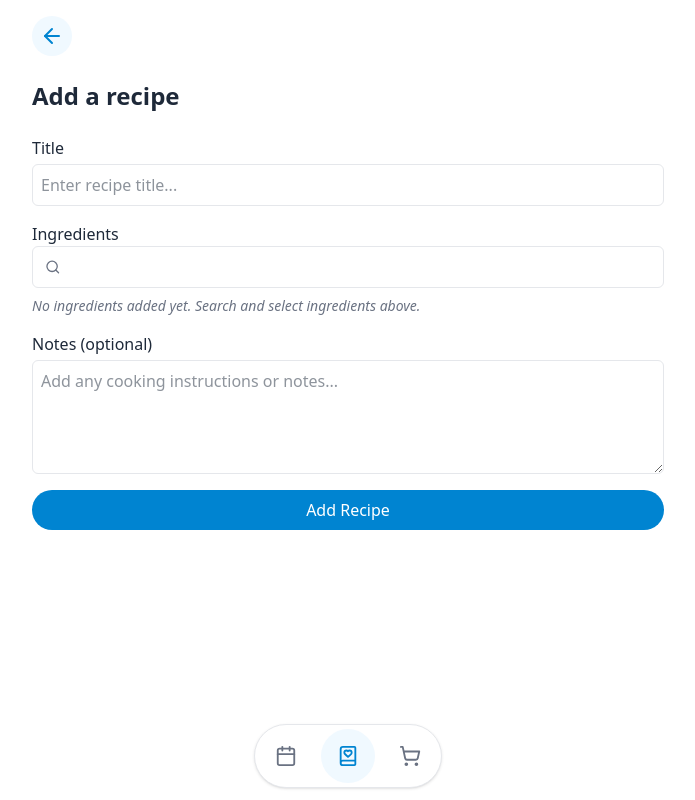
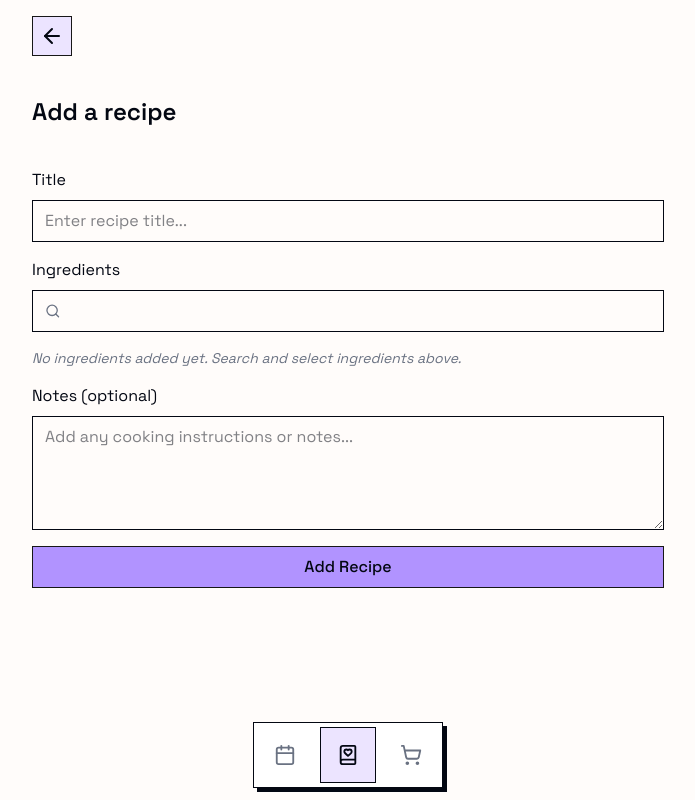
Before and after one commit to lylapitajen/meal-planning-app, a SvelteKit app: page /recipes/add-recipe in a window 1280 px wide. Shown: the whole page, without its empty margins (292-987 px from the left). Built offline with nearby package versions, Linux system fonts and the light colour scheme.

Commit message:
general design direction change to a more toned-down neobrutalistic design and styling tidy

```diff
--- a/src/app.css
+++ b/src/app.css
@@ -73,23 +73,24 @@
 } */
 
 @theme inline {
+  --color-brand-accent: #b193ff;
+  --color-brand-accent-light: #ece4ff;
   /* BACKGROUNDS */
-  --color-bg-default: var(--color-white);
-  --color-bg-accent: var(--color-sky-600);
-  --color-bg-accent-light: var(--color-sky-50);
-  --color-bg-negative: var(--color-red-700);
-  --color-bg-negative-light: var(--color-red-50);
+  --color-bg-default: #fffcfa;
+  --color-bg-elevated: #fff;
+  --color-bg-negative: #ff4a4a;
+  --color-bg-negative-light: #ffc9c9;
   /* FOREGROUNDS */
-  --color-fg-default: var(--color-gray-800);
+  --color-fg-default: var(--color-gray-950);
   --color-fg-secondary: var(--color-gray-700);
   --color-fg-tertiary: var(--color-gray-500);
-  --color-fg-accent: var(--color-sky-600);
-  --color-fg-negative: var(--color-red-700);
-  --color-fg-onAccent: var(--color-white);
-  --color-fg-onNegative: var(--color-white);
+  --color-fg-negative: #cc3b3b;
 
   /* BORDERS */
-  --color-border-default: var(--color-gray-200);
+  --color-border-default: var(--color-gray-950);
+
+  /* SHADOWS */
+  --shadow-harsh: 4px 4px var(--color-gray-950);
 
   /* SHADCN DEFAULT TOKENS */
   --radius-sm: calc(var(--radius) - 4px);
@@ -135,6 +136,7 @@
   }
   body {
     @apply bg-bg-default text-fg-default;
+    font-family: 'Space Grotesk', sans-serif;
   }
 }
 
@@ -143,7 +145,7 @@ h1 {
 }
 
 .main-container {
-  @apply flex flex-col gap-6 px-5 py-4;
+  @apply flex flex-col gap-10 px-5 py-4;
 }
 
 @layer components {
@@ -153,7 +155,7 @@ h1 {
 
   input,
   textarea {
-    @apply border border-border-default py-2 px-3 rounded-sm;
+    @apply border border-border-default py-2 px-3;
   }
 
   textarea {
--- a/src/lib/components/Button.svelte
+++ b/src/lib/components/Button.svelte
@@ -9,13 +9,6 @@
     className?: string;
     destructive?: boolean;
   };
-
-  // type ButtonProps = {
-  //   disabled?: boolean;
-  //   onclick?: Function;
-  //   children: any;
-  //   type: HTMLButtonElement['type'];
-  // };
 
   let {
     variant = 'primary',
@@ -37,26 +30,26 @@
   @reference "../../app.css";
 
   button {
-    @apply py-2 px-4 rounded-full inline-flex gap-1 font-medium justify-center items-center cursor-pointer [&>svg]:size-3.5;
+    @apply border border-neutral-900 py-2 px-4 inline-flex gap-1 font-medium justify-center items-center cursor-pointer [&>svg]:size-3.5;
   }
-  /* COLOR VARIANTS */
+  /* TYPE VARIANTS */
 
   .primary {
-    @apply bg-bg-accent text-fg-onAccent;
+    @apply bg-brand-accent text-fg-default;
   }
   .primary.destructive {
-    @apply bg-bg-negative text-fg-onNegative;
+    @apply bg-bg-negative text-fg-default;
   }
 
   .secondary {
-    @apply text-fg-accent bg-bg-accent-light;
+    @apply text-fg-default bg-brand-accent-light;
   }
   .secondary.destructive {
-    @apply bg-bg-negative-light text-fg-negative;
+    @apply bg-bg-negative-light text-fg-default;
   }
 
   .tertiary {
-    @apply bg-white text-fg-accent;
+    @apply bg-white text-brand-accent border-none!;
   }
   .tertiary.destructive {
     @apply text-fg-negative;
--- /dev/null
+++ b/src/lib/components/FallbackImage.svelte
@@ -0,0 +1,7 @@
+<script lang="ts">
+  import { CookingPot } from '@lucide/svelte';
+
+  let { className }: { className: string } = $props();
+</script>
+
+<div class="flex items-center justify-center bg-green-100 {className}"><CookingPot /></div>
--- a/src/lib/components/Nav.svelte
+++ b/src/lib/components/Nav.svelte
@@ -21,7 +21,7 @@
   ];
   $inspect(page);
 
-  const activeClass = 'bg-bg-accent-light text-fg-accent';
+  const activeClass = 'bg-brand-accent-light text-fg-default border border-border-default';
   const inactiveClass = 'text-fg-tertiary';
 
   const checkActive = (href: string) => {
@@ -37,11 +37,11 @@
 </script>
 
 <nav
-  class="flex gap-2 items-center p-1 rounded-full bg-bg-default shadow-sm border border-border-default fixed bottom-3 left-1/2 -translate-x-1/2"
+  class="flex gap-2 items-center p-1 bg-white shadow-harsh border border-border-default fixed bottom-3 left-1/2 -translate-x-1/2"
 >
   {#each navItems as { icon, href }}
     {@const Icon = icon}
-    <a {href} class="p-4 rounded-full {checkActive(href)}">
+    <a {href} class="p-4 {checkActive(href)}">
       <Icon size={22} />
     </a>
   {/each}
--- a/src/lib/components/RecipeCard.svelte
+++ b/src/lib/components/RecipeCard.svelte
@@ -2,17 +2,20 @@
   import type { Recipe } from '$lib/types';
   import { displayIngredientsInfo } from '$lib/utils';
   import { strapiImageUrl } from '$lib/utils';
+  import { CookingPot } from '@lucide/svelte';
+  import FallbackImage from './FallbackImage.svelte';
 
   let { id, title, ingredients, images, slug }: Recipe = $props();
   let thumbnail = $derived(images?.[0]);
 </script>
 
-<a href="/recipes/{slug}" class="flex gap-4 p-4 rounded-lg border border-border-default items-center shadow-2xs">
-  <!--TODO:Create a fallback image/icon -->
+<a href="/recipes/{slug}" class="flex items-center gap-4 pb-6 border-b border-neutral-900 items-centerß">
+  {#if thumbnail}
+    <img src={strapiImageUrl(thumbnail)} alt="Recipe" class="h-20! w-20! border border-neutral-900 object-cover" />
+  {:else}
+    <FallbackImage className="h-20 w-20" />
+  {/if}
 
-  {#if thumbnail}
-    <img src={strapiImageUrl(thumbnail)} alt="Recipe" class="h-16! w-16! rounded object-cover" />
-  {/if}
   <div>
     <h2 class="text-lg text-fg-default font-semibold">{title}</h2>
     <p class="text-fg-tertiary">{displayIngredientsInfo(ingredients, true)}</p>
--- a/src/lib/components/SearchBar.svelte
+++ b/src/lib/components/SearchBar.svelte
@@ -56,14 +56,14 @@
 </script>
 
 <div class="relative">
-  <div class="flex gap-1 items-center justify-start border border-border-default py-2 px-3 rounded-sm">
+  <div class="flex gap-1 items-center justify-start border border-border-default py-2 px-3">
     <Search class="size-4 text-fg-tertiary" />
     <input class="border-0 outline-0 w-full p-0" type="text" bind:value={searchValue} />
   </div>
   {#if searchValue.length >= 3}
     <!--TODO:Create a reusable menu component -->
     <div
-      class="absolute flex flex-col p-1 mt-1 rounded-sm border border-border-default shadow-sm w-full bg-bg-default z-10 max-h-64 overflow-y-auto"
+      class="absolute flex flex-col p-1 mt-1 border border-border-default shadow-harsh w-full bg-bg-elevated z-10 max-h-64 overflow-y-auto"
     >
       {#if loading}
         <span class="py-2 px-3 text-fg-tertiary italic">Searching...</span>
--- a/src/routes/+layout.svelte
+++ b/src/routes/+layout.svelte
@@ -8,6 +8,9 @@
 
 <svelte:head>
   <link rel="icon" href={favicon} />
+  <link rel="preconnect" href="https://fonts.googleapis.com" />
+  <link rel="preconnect" href="https://fonts.gstatic.com" crossorigin="anonymous" />
+  <link href="https://fonts.googleapis.com/css2?family=Space+Grotesk:wght@300..700&display=swap" rel="stylesheet" />
 </svelte:head>
 
 <div class="md:max-w-2xl mx-auto bg-bg-default min-h-screen text-fg-default">
--- a/src/routes/recipes/+page.svelte
+++ b/src/routes/recipes/+page.svelte
@@ -14,7 +14,7 @@
     <h1>Recipes</h1>
     <Button onclick={() => goto('/recipes/add-recipe')}><Plus />New recipe</Button>
   </div>
-  <div class="flex flex-col gap-2">
+  <div class="flex flex-col gap-6">
     {#each data.recipes as recipe}
       <RecipeCard {...recipe} />
     {/each}
--- a/src/routes/recipes/[slug]/+page.svelte
+++ b/src/routes/recipes/[slug]/+page.svelte
@@ -4,6 +4,7 @@
   import Button from '$lib/components/Button.svelte';
   import { ArrowLeft, Pencil, Plus, Trash } from '@lucide/svelte';
   import { strapiImageUrl } from '$lib/utils.js';
+  import FallbackImage from '$lib/components/FallbackImage.svelte';
 
   let { data } = $props();
   let { title, ingredients, images, notes } = $derived(data.recipe);
@@ -16,18 +17,17 @@
   <Button variant="secondary" className="absolute top-5 left-5" iconOnly onclick={() => goto('/recipes')}>
     <ArrowLeft />
   </Button>
-  <!--TODO:Create a fallback image/icon -->
+  <div class="h-72">
+    {#if thumbnail}
+      <img src={strapiImageUrl(thumbnail)} alt={thumbnail.alternativeText} class="w-full h-full object-cover" />
+    {:else}
+      <FallbackImage className="w-full h-full" />
+    {/if}
+  </div>
 
-  {#if thumbnail}
-    <img
-      src={strapiImageUrl(thumbnail)}
-      alt={thumbnail.alternativeText}
-      class="rounded-b-xl h-72 w-full object-cover"
-    />
-  {/if}
   <!-- Recipe info -->
   <div
-    class="p-3 flex flex-col gap-1 items-center bg-bg-default border border-border-default rounded-md shadow-sm w-[90%] mx-auto absolute -bottom-16 left-1/2 -translate-x-1/2"
+    class="p-3 flex flex-col gap-1 items-center bg-bg-elevated border border-border-default shadow-harsh w-[90%] mx-auto absolute -bottom-16 left-1/2 -translate-x-1/2"
   >
     <h1 class="text-center">{title}</h1>
     <div class="flex gap-2 items-center">
@@ -51,7 +51,7 @@
     </ul>
     <div class="flex flex-col gap-2 mt-4">
       <Button variant="secondary"><Pencil />Edit</Button>
-      <Button variant="secondary" destructive><Trash />Delete</Button>
+      <Button variant="tertiary" destructive><Trash />Delete</Button>
     </div>
   </div>
 </div>
--- a/src/routes/recipes/add-recipe/+page.svelte
+++ b/src/routes/recipes/add-recipe/+page.svelte
@@ -72,7 +72,7 @@
   <h1>Add a recipe</h1>
 
   <form onsubmit={handleSubmit} class="flex flex-col gap-4">
-    <div class="flex flex-col gap-1">
+    <div class="flex flex-col gap-2">
       <label for="title">Title</label>
       <input
         type="text"
@@ -80,12 +80,11 @@
         name="title"
         bind:value={recipeData.title}
         required
-        class="border border-border-default rounded-sm p-2"
         placeholder="Enter recipe title..."
       />
     </div>
 
-    <div>
+    <div class="flex flex-col gap-2">
       <h2>Ingredients</h2>
       <SearchBar searchEndPoint="ingredients" onSelect={handleIngredientSelect} />
       <div class="flex flex-col gap-2 mt-2">
@@ -99,14 +98,13 @@
       </div>
     </div>
 
-    <div class="flex flex-col gap-1">
+    <div class="flex flex-col gap-2">
       <label for="notes">Notes (optional)</label>
       <textarea
         id="notes"
         name="notes"
         bind:value={recipeData.notes}
         rows="4"
-        class="border border-border-default rounded-sm p-2"
         placeholder="Add any cooking instructions or notes..."
       ></textarea>
     </div>
```
